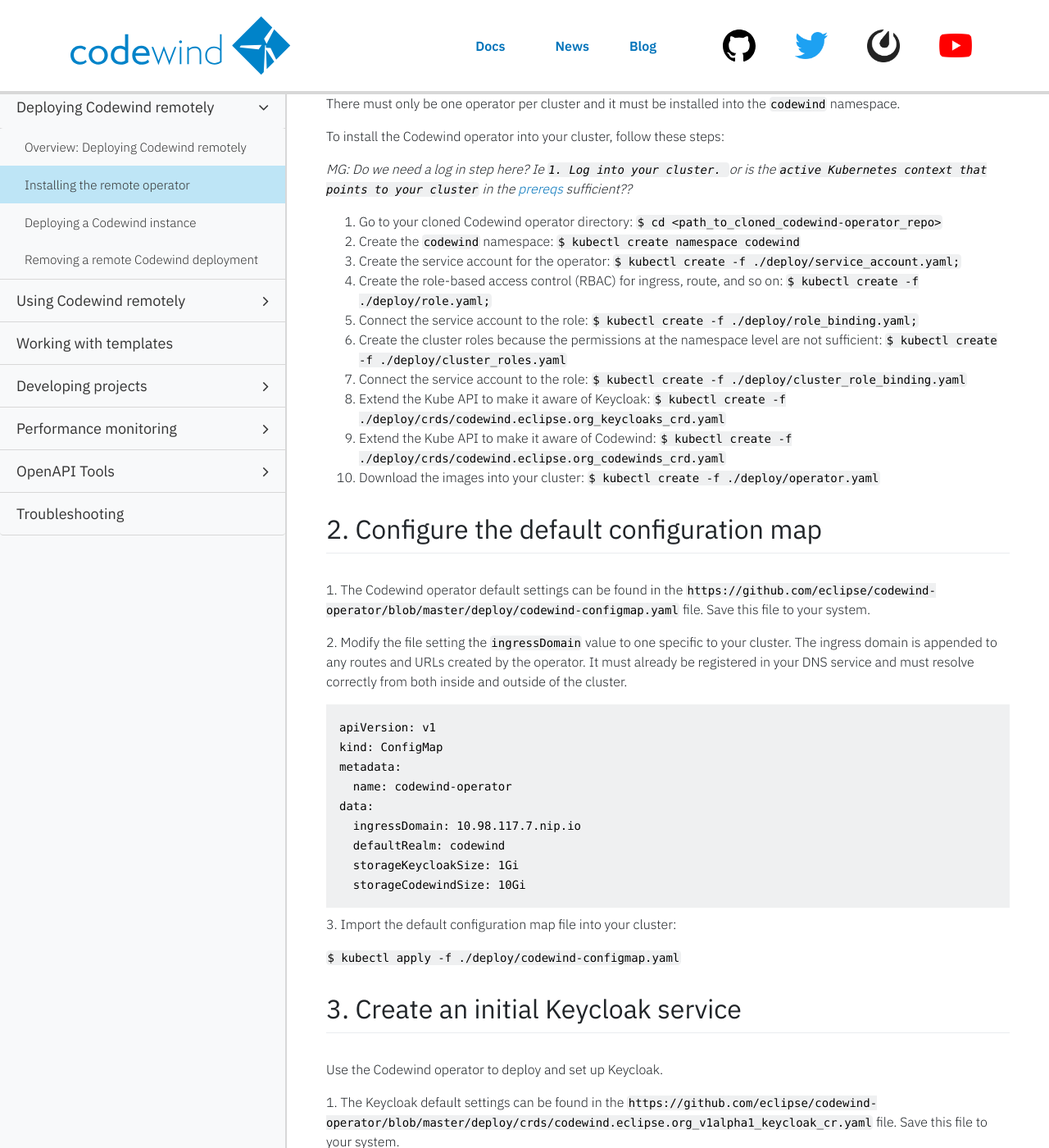
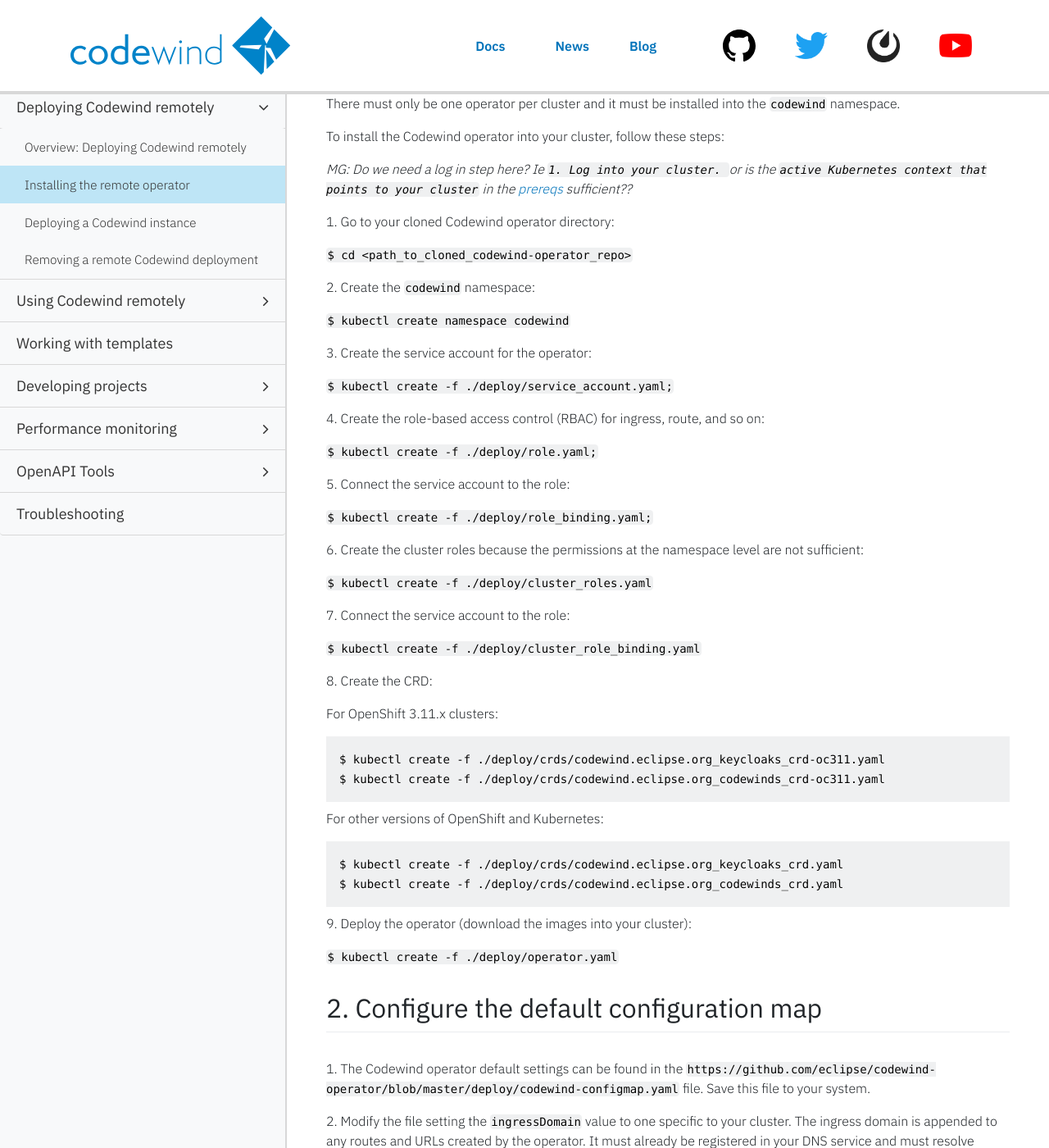
Before and after one commit to eclipse-archived/codewind-docs, a Jekyll site: the page built from docs/_documentations/remote-install-operator.md, in a window 1280 px wide and 1400 px high, scrolled down 664 px. Shown: the whole window at 82% size. Built offline with Jekyll 4.4.1, drawn with Linux system fonts in a browser that asks for light colours; nearby versions of some CDN libraries; comment, search, counter and statistics services are not loaded.

Commit message:
Edit new instructions
Signed-off-by: micgibso <MICGIBSO@uk.ibm.com>

````diff
--- a/docs/_documentations/remote-install-operator.md
+++ b/docs/_documentations/remote-install-operator.md
@@ -23,23 +23,57 @@ In this topic you will:
 5. Register your Codewind users.
 
 ## 1. Install the remote Codewind operator
-
 The Codewind operator helps with the deployment of Codewind instances in an Openshift or Kubernetes cluster. There must only be one operator per cluster and it must be installed into the `codewind` namespace.
 
 To install the Codewind operator into your cluster, follow these steps:
 
 _MG: Do we need a log in step here?  Ie `1. Log into your cluster. ` or is the `active Kubernetes context that points to your cluster` in the [prereqs](./remote-overview.html) sufficient??_
 
-1. Go to your cloned Codewind operator directory: `$ cd <path_to_cloned_codewind-operator_repo>`
-2. Create the `codewind` namespace: `$ kubectl create namespace codewind`
-3. Create the service account for the operator: `$ kubectl create -f ./deploy/service_account.yaml;`
-4. Create the role-based access control (RBAC) for ingress, route, and so on: `$ kubectl create -f ./deploy/role.yaml;`
-5. Connect the service account to the role: `$ kubectl create -f ./deploy/role_binding.yaml;`
-6. Create the cluster roles because the permissions at the namespace level are not sufficient: `$ kubectl create -f ./deploy/cluster_roles.yaml `
-7. Connect the service account to the role: `$ kubectl create -f ./deploy/cluster_role_binding.yaml`
-8. Extend the Kube API to make it aware of Keycloak: `$ kubectl create -f ./deploy/crds/codewind.eclipse.org_keycloaks_crd.yaml`
-9. Extend the Kube API to make it aware of Codewind: `$ kubectl create -f ./deploy/crds/codewind.eclipse.org_codewinds_crd.yaml `
-10. Download the images into your cluster: `$ kubectl create -f ./deploy/operator.yaml`
+1\. Go to your cloned Codewind operator directory:
+
+`$ cd <path_to_cloned_codewind-operator_repo>`
+
+2\. Create the `codewind` namespace:
+
+`$ kubectl create namespace codewind`
+
+3\. Create the service account for the operator:
+
+`$ kubectl create -f ./deploy/service_account.yaml;`
+
+4\. Create the role-based access control (RBAC) for ingress, route, and so on:
+
+`$ kubectl create -f ./deploy/role.yaml;`
+
+5\. Connect the service account to the role:
+
+`$ kubectl create -f ./deploy/role_binding.yaml;`
+
+6\. Create the cluster roles because the permissions at the namespace level are not sufficient:
+
+`$ kubectl create -f ./deploy/cluster_roles.yaml `
+
+7\. Connect the service account to the role:
+
+`$ kubectl create -f ./deploy/cluster_role_binding.yaml`
+
+8\. Create the CRD:
+
+For OpenShift 3.11.x clusters:
+```
+$ kubectl create -f ./deploy/crds/codewind.eclipse.org_keycloaks_crd-oc311.yaml
+$ kubectl create -f ./deploy/crds/codewind.eclipse.org_codewinds_crd-oc311.yaml
+```
+
+For other versions of OpenShift and Kubernetes:
+```
+$ kubectl create -f ./deploy/crds/codewind.eclipse.org_keycloaks_crd.yaml
+$ kubectl create -f ./deploy/crds/codewind.eclipse.org_codewinds_crd.yaml
+```
+
+9\. Deploy the operator (download the images into your cluster):
+
+`$ kubectl create -f ./deploy/operator.yaml`
 
 ## 2. Configure the default configuration map
 1\. The Codewind operator default settings can be found in the [`https://github.com/eclipse/codewind-operator/blob/master/deploy/codewind-configmap.yaml`](https://github.com/eclipse/codewind-operator/blob/master/deploy/codewind-configmap.yaml) file. Save this file to your system.
````
